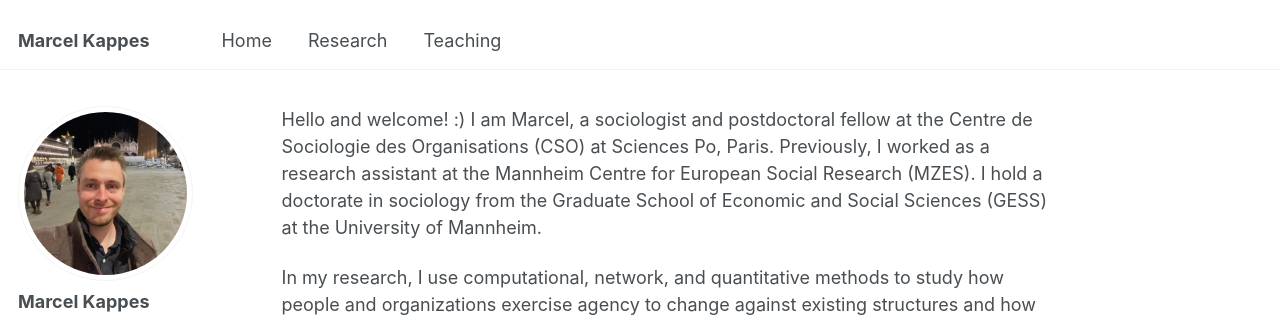
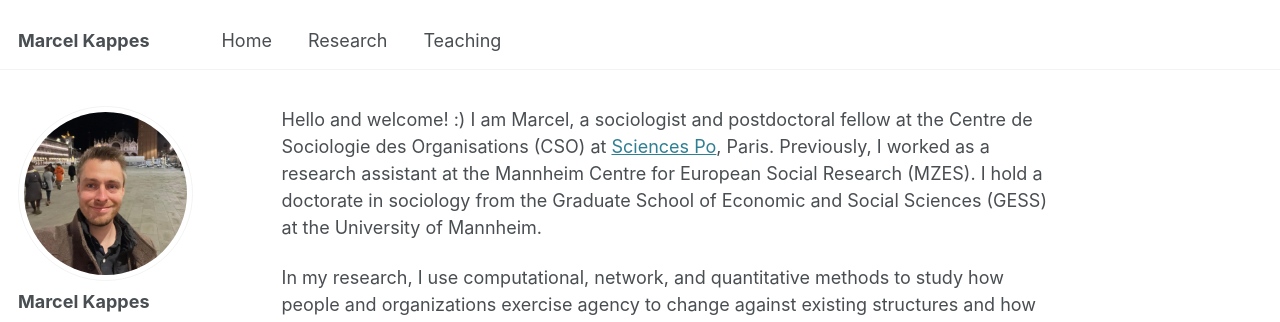
Before and after one commit to markappe/markappe.github.io, a Jekyll site: the page built from _pages/about.md, in a window 1280 px wide and 1093 px high. Shown: the top 322 px of the window. Built offline with Jekyll 4.4.1, drawn with Linux system fonts in a browser that asks for light colours; part of the change alters nothing that is shown.

```diff
--- a/_pages/about.md
+++ b/_pages/about.md
@@ -8,7 +8,7 @@ redirect_from:
   - /about.html
 ---
 
-Hello and welcome! :) I am Marcel, a sociologist and postdoctoral fellow at the Centre de Sociologie des Organisations (CSO) at Sciences Po, Paris. Previously, I worked as a research assistant at the Mannheim Centre for European Social Research (MZES). I hold a doctorate in sociology from the Graduate School of Economic and Social Sciences (GESS) at the University of Mannheim.
+Hello and welcome! :) I am Marcel, a sociologist and postdoctoral fellow at the Centre de Sociologie des Organisations (CSO) at [Sciences Po](https://www.sciencespo.fr/cso/fr/annuaire/kappes-marcel/), Paris. Previously, I worked as a research assistant at the Mannheim Centre for European Social Research (MZES). I hold a doctorate in sociology from the Graduate School of Economic and Social Sciences (GESS) at the University of Mannheim.
 
 In my research, I use computational, network, and quantitative methods to study how people and organizations exercise agency to change against existing structures and how they fare as a result. My substantive research projects involve brilliant collaborators and reach into very diverse corners of the social world: from social movement organizations changing their issues, to employees with atypical career paths in the German labor market, to the collaboration patterns and role formation of content creators on YouTube. Beyond these specific projects, I have an interest in economic, organizational, cultural, and cognitive sociology. I also have a taste for pragmatism, abduction, and sociological theory. Our current times have further sparked my interest in philosophy and political theory.
 
```
